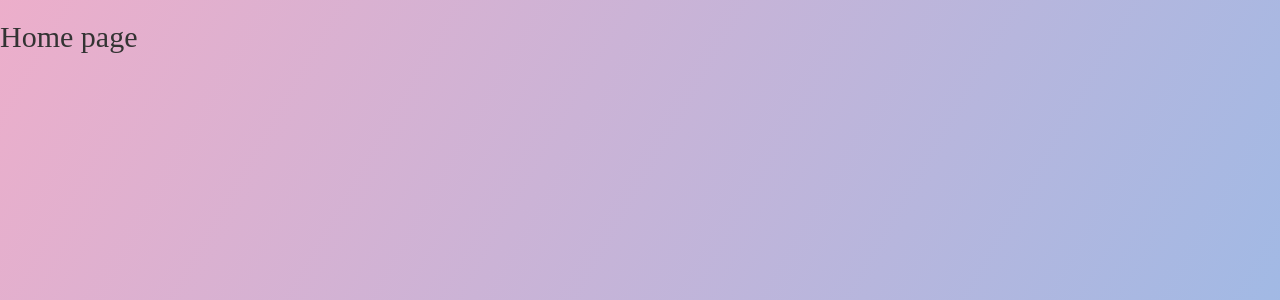
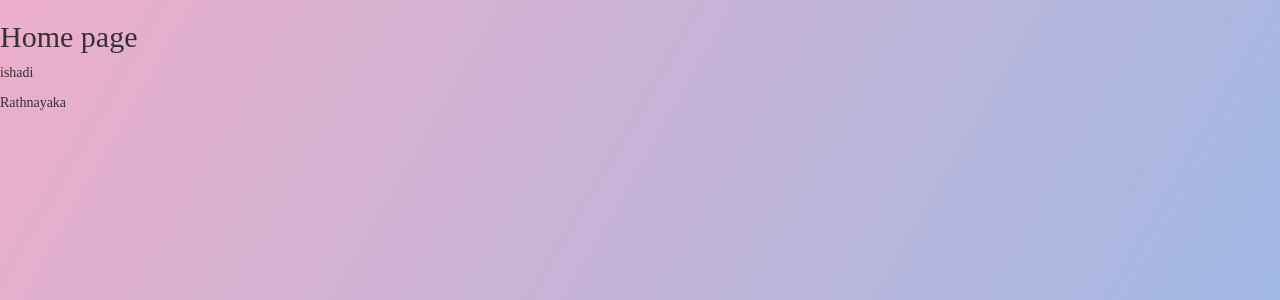
Before and after one commit to Udayangee/notice_board, a CodeIgniter app: page /database/ in a window 1280 px wide. Shown: the part 52-352 px from the top of the page. Run offline with CodeIgniter, Linux system fonts and the light colour scheme.

Commit message:
override homepage

```diff
--- a/application/views/home_page.php
+++ b/application/views/home_page.php
@@ -1,4 +1,6 @@
 <?php include 'partials/header.php'?>
 	<h2>Home page</h2>
+	<p>ishadi</p>
+	<p>Rathnayaka</p>
 
 <?php include 'partials/footer.php'?>
```
